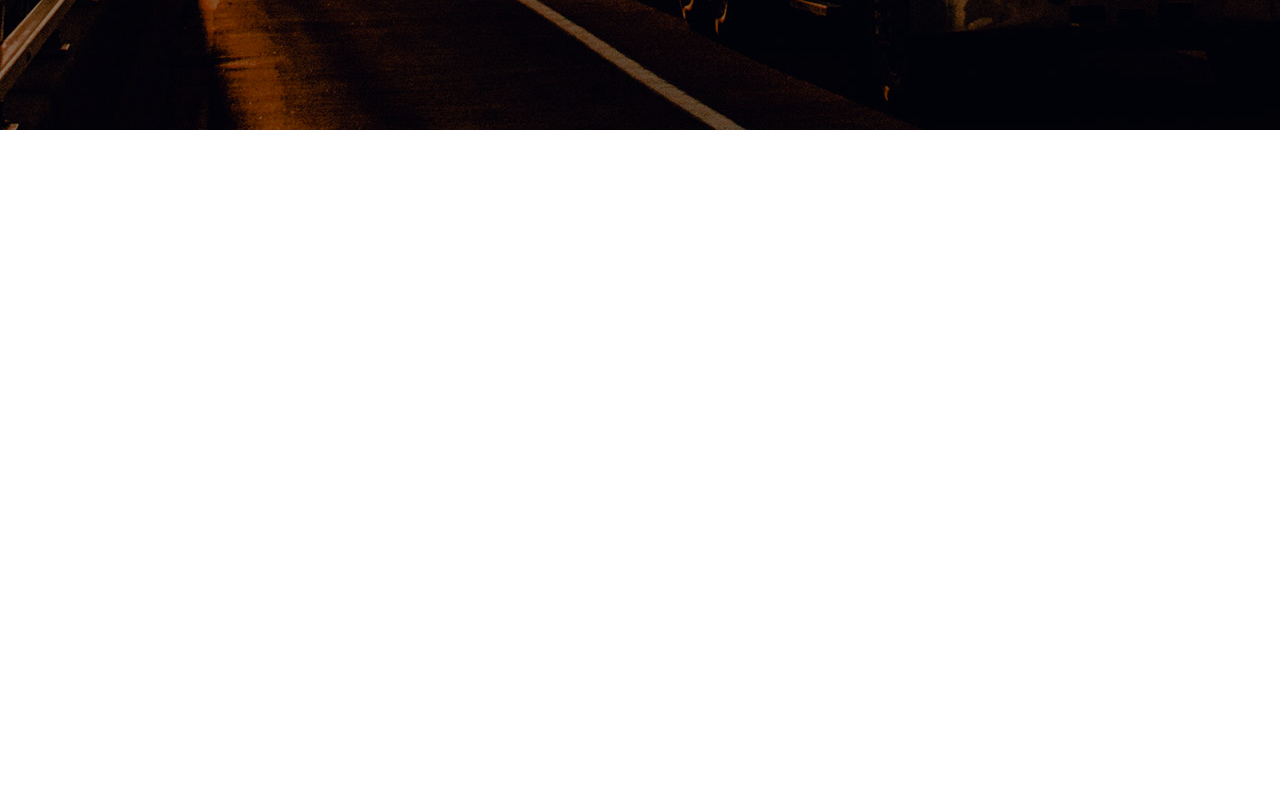
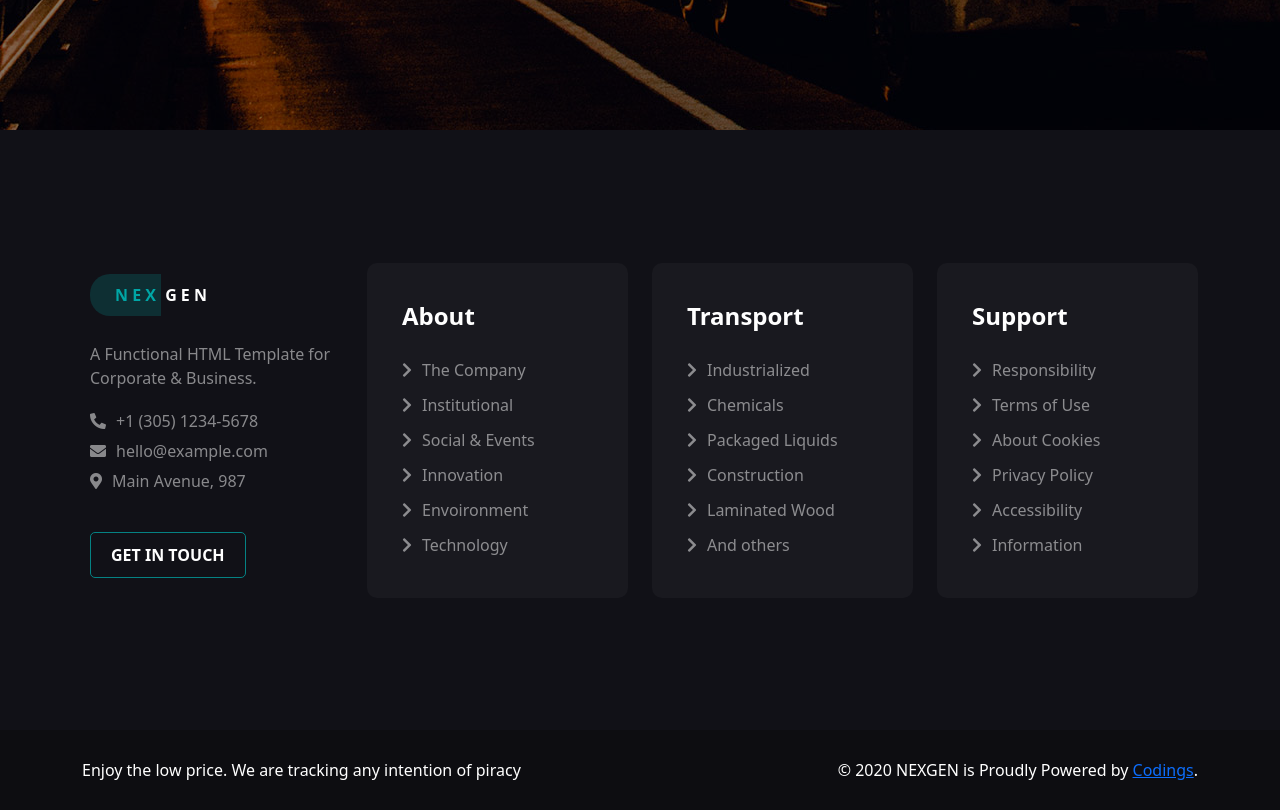
Before and after one commit to DaviCau/proj-html-vuejs, a Vue app: page / in a window 1280 px wide. Shown: the part 780-1590 px from the top of the page. Before the commit the page ends 910 px from the top, so only its background shows below. Built offline with nearby package versions, Linux system fonts and the light colour scheme.

Commit message:
aggiunto footer

```diff
--- a/src/App.vue
+++ b/src/App.vue
@@ -1,21 +1,27 @@
 <template>
   <div id="app">
-    <Header :navLinks="headerLinks" />
+    <Header :info="contactInfo" :navLinks="headerLinks" />
     <Main />
-    <Footer />
+    <Footer :info="contactInfo" :footerLinks="footerLinks" />
   </div>
 </template>
 
 <script>
 import '@fortawesome/fontawesome-free/css/all.css'
+import Header from './components/Header.vue'
 import Main from './components/Main.vue'
-import Header from './components/Header.vue'
 import Footer from './components/Footer.vue'
 
 export default {
   name: 'App',
   data() {
     return {
+      contactInfo: {
+        openingTime: "Open Hours: Mon - Sat - 9:00 - 18:00",
+        phone: "+1 (305) 1234-5678",
+        mail: "hello@example.com",
+        location: "Main Avenue, 987"
+      },
       headerLinks: [
         {
           name: "Home",
@@ -37,6 +43,95 @@ export default {
           name: "Testimonials",
           url: "#"
         },
+      ],
+      footerLinks: [
+        {
+          section: "About",
+          links: [
+            {
+              text: "The Company",
+              url: "#"
+            },
+            {
+              text: "Institutional",
+              url: "#"
+            },
+            {
+              text: "Social & Events",
+              url: "#"
+            },
+            {
+              text: "Innovation",
+              url: "#"
+            },
+            {
+              text: "Envoironment",
+              url: "#"
+            },
+            {
+              text: "Technology",
+              url: "#"
+            }
+          ],
+        },
+        {
+          section: "Transport",
+          links: [
+            {
+              text: "Industrialized",
+              url: "#"
+            },
+            {
+              text: "Chemicals",
+              url: "#"
+            },
+            {
+              text: "Packaged Liquids",
+              url: "#"
+            },
+            {
+              text: "Construction",
+              url: "#"
+            },
+            {
+              text: "Laminated Wood",
+              url: "#"
+            },
+            {
+              text: "And others",
+              url: "#"
+            }
+          ],
+        },
+        {
+          section: "Support",
+          links: [
+            {
+              text: "Responsibility",
+              url: "#"
+            },
+            {
+              text: "Terms of Use",
+              url: "#"
+            },
+            {
+              text: "About Cookies",
+              url: "#"
+            },
+            {
+              text: "Privacy Policy",
+              url: "#"
+            },
+            {
+              text: "Accessibility",
+              url: "#"
+            },
+            {
+              text: "Information",
+              url: "#"
+            }
+          ],
+        }
       ]
     }
   },
@@ -54,6 +149,7 @@ export default {
   .list_none {
     list-style: none;
     margin: 0;
+    padding: 0;
   }
 
   .full_btn {
@@ -84,4 +180,15 @@ export default {
     }
   }
 
+.logo {
+  font-weight: bold;
+
+  span {
+    color: #00a6a6;
+    background-color: rgba($color: #00a6a6, $alpha: 0.2);
+    padding: 10px 5px 10px 25px;
+    border-top-left-radius: 20px;
+    border-bottom-left-radius: 20px;
+  }
+}
 </style>
--- a/src/components/Footer.vue
+++ b/src/components/Footer.vue
@@ -1,15 +1,88 @@
 <template>
     <footer>
-
+        <div class="footer_top container-fluid">
+            <div class="container">
+                <div class="row d-flex align-items-center box_container">
+                    <div class="col-3 d-flex flex-column justify-content-between align-items-start box_footer">
+                        <div class="logo"><span class="logo_text">N E X</span> G E N</div>
+                        <div class="info_footer">
+                            <p>A Functional HTML Template for Corporate & Business.</p>
+                            <ul class="list_none">
+                                <li><i class="fas fa-phone-alt"></i>{{info.phone}}</li>
+                                <li><i class="fas fa-envelope"></i>{{info.mail}}</li>
+                                <li><i class="fas fa-map-marker-alt"></i>{{info.location}}</li>
+                            </ul>
+                        </div>
+                        <a href="#" class="empty_btn">Get in Touch</a>
+                    </div>
+                    <div v-for="(section, index) in footerLinks" :key="index" class="col-3">
+                        <FooterCard :item="section"/>
+                    </div>
+                </div>
+            </div>
+        </div>
+        <div class="footer_bottom container-fluid">
+            <div class="container d-flex justify-content-between align-items-center">
+                <p>Enjoy the low price. We are tracking any intention of piracy</p>
+                <p>&copy; 2020 NEXGEN is Proudly Powered by <a href="#">Codings</a>.</p>
+            </div>
+        </div>
     </footer>
 </template>
 
 <script>
+import FooterCard from './FooterCard.vue'
+
 export default {
-    name: "Footer"
+    name: "Footer",
+    props: {
+        footerLinks: Array,
+        info: Object
+    },
+    components: {
+        FooterCard
+    }
 }
 </script>
 
 <style lang="scss" scoped>
+    footer {
+        color: white;
 
+        .footer_top {
+            background-color: #111117;
+
+            .box_container {
+                height: 600px;
+
+                .box_footer {
+                    height: 335px;
+                    padding: 20px;
+
+                    .info_footer {
+                        opacity: 0.5;
+
+                        ul {
+                            li {
+                                line-height: 30px;
+                                i {
+                                    margin-right: 10px;
+                                }
+                            }
+                        }
+                    }
+                }
+            }
+        }
+        .footer_bottom {
+            background-color: #0d0d11;
+
+            div {
+                height: 80px;
+                p {
+                    margin: 0;
+                }
+            }
+        }
+    }
 </style>
--- /dev/null
+++ b/src/components/FooterCard.vue
@@ -0,0 +1,43 @@
+<template>
+    <div class="link_section">
+        <ul class="list_none">
+            <li><strong>{{item.section}}</strong></li>
+            <li v-for="(link, index) in item.links" :key="index"><a :href="link.url"><i class="fas fa-chevron-right"></i>{{link.text}}</a></li>
+        </ul>
+    </div>
+</template>
+
+<script>
+export default {
+    name: "FooterCard",
+    props: {
+        item: Object
+    }
+}
+</script>
+
+<style lang="scss" scoped>
+    .link_section {
+        background-color: #19191f;
+        padding: 35px;
+        border-radius: 10px;
+
+        li {
+            line-height: 35px;
+
+            &:first-child {
+                font-size: 24px;
+                margin-bottom: 20px;
+            }
+
+            a {
+                color: rgba($color: #ffffff, $alpha: 0.5);
+                text-decoration: none;
+
+                i {
+                    margin-right: 10px;
+                }
+            }
+        }
+    }
+</style>
--- a/src/components/Header.vue
+++ b/src/components/Header.vue
@@ -3,12 +3,12 @@
         <div class="container-fluid info_container">
             <div class="container d-flex justify-content-between align-items-center info">
                 <div>
-                    <i class="fas fa-clock"></i> <span>Open Hours: Mon - Sat - 9:00 - 18:00</span>
+                    <i class="fas fa-clock"></i>{{info.openingTime}}
                 </div>
                 <div>
                     <ul class="d-flex list_none">
-                        <li><i class="fas fa-phone-alt"></i> <span>+1 (305) 1234-5678</span></li>
-                        <li><i class="fas fa-envelope"></i> <span>hello@example.com</span></li>
+                        <li><i class="fas fa-phone-alt"></i>{{info.phone}}</li>
+                        <li><i class="fas fa-envelope"></i>{{info.mail}}</li>
                         <li><a href="#"><i class="fab fa-facebook-f"></i></a></li>
                         <li><a href="#"><i class="fab fa-twitter"></i></a></li>
                         <li><a href="#"><i class="fab fa-linkedin-in"></i></a></li>
@@ -20,7 +20,7 @@
             <div class="back_jumbo container-fluid">
                 <div class="container">
                     <nav class="d-flex justify-content-between align-items-center">
-                        <div class="nav_left"><span>N E X</span> G E N</div>
+                        <div class="nav_left logo"><span>N E X</span> G E N</div>
                         <div class="nav_right">
                             <ul class="d-flex list_none">
                                 <li v-for="(link, index) in navLinks" :key="index">
@@ -51,6 +51,7 @@ export default {
     name: "Header",
     props: {
         navLinks: Array,
+        info: Object
     }
 }
 </script>
@@ -64,6 +65,10 @@ export default {
 
             .info {
                 height: 50px;
+
+                i {
+                    margin-right: 10px;
+                }
 
                 ul {
 
@@ -90,17 +95,6 @@ export default {
                 nav {
                     height: 80px;
 
-                    .nav_left {
-                        color: white;
-                        font-weight: bold;
-                        span {
-                            color: #00a6a6;
-                            background-color: rgba($color: #00a6a6, $alpha: 0.2);
-                            padding: 10px 5px 10px 25px;
-                            border-top-left-radius: 20px;
-                            border-bottom-left-radius: 20px;
-                        }
-                    }
                     .nav_right {
                         ul {
                             li {
```
